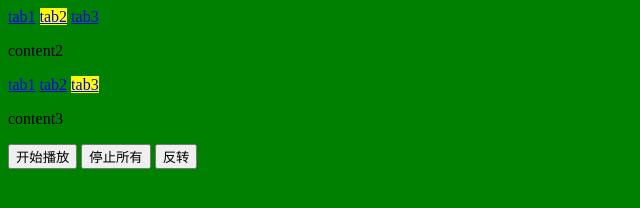
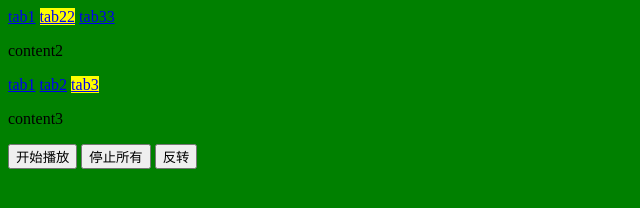
Before and after one commit to ioloveuu/test, a website built with webpack: page 1-tabs.html in a window 1280 px wide. Shown: the full height of the page, 0-640 px from the left. Built offline with nearby package versions, Linux system fonts and the light colour scheme.

Commit message:
Update 1-tabs.html

```diff
--- a/1-tabs.html
+++ b/1-tabs.html
@@ -18,8 +18,8 @@
 <body>
 	<div>
 		<a href="javascript:;" class="active">tab1</a>
-		<a href="javascript:;">tab2</a>
-		<a href="javascript:;">tab3</a>
+		<a href="javascript:;">tab22</a>
+		<a href="javascript:;">tab33</a>
 		<p class="show">content1</p>
 		<p>content2</p>
 		<p>content3</p>
```
